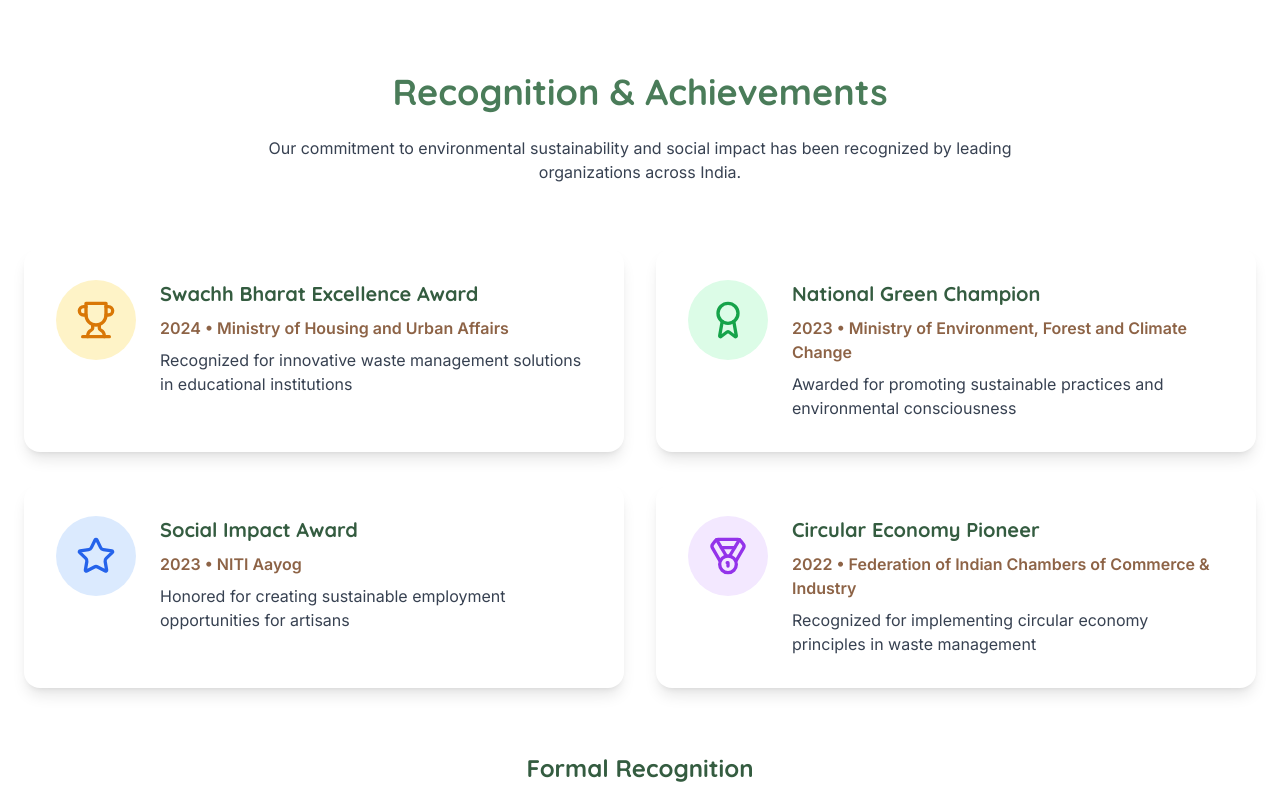
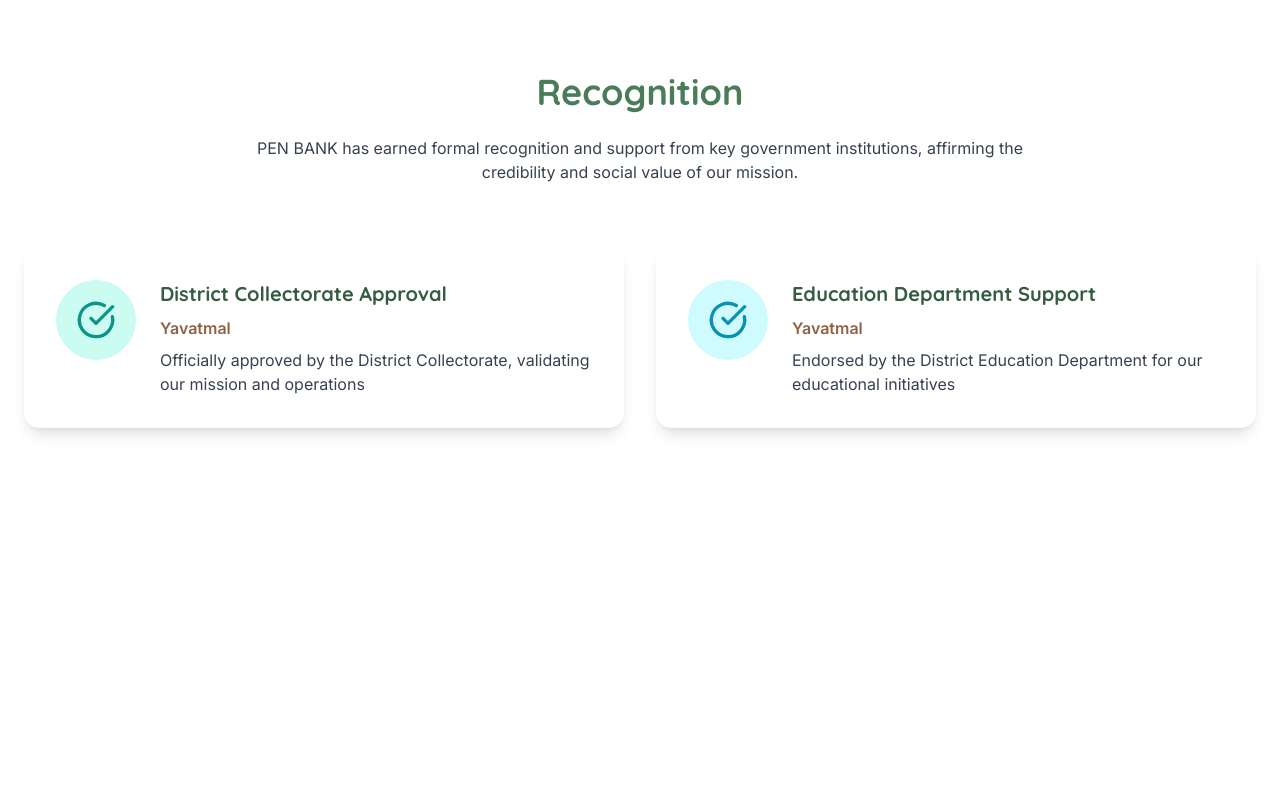
Before and after one commit to AniketKakde04/pen-bank, a React (Vite) app: page / in a window 1280 px wide. Shown: the part 6340-7140 px from the top of the page. Built offline with nearby package versions, Linux system fonts and the light colour scheme.

Commit message:
Remove example recognition items
Remove the example recognition items from the Recognition section.

```diff
--- a/src/components/sections/Recognition.tsx
+++ b/src/components/sections/Recognition.tsx
@@ -1,45 +1,7 @@
+
 import React from 'react';
-import { Award, Trophy, Star, Medal, CheckCircle } from 'lucide-react';
+import { CheckCircle } from 'lucide-react';
 import { Card, CardContent } from "@/components/ui/card";
-
-const achievements = [
-  {
-    title: "Swachh Bharat Excellence Award",
-    year: "2024",
-    organization: "Ministry of Housing and Urban Affairs",
-    description: "Recognized for innovative waste management solutions in educational institutions",
-    icon: Trophy,
-    color: "bg-amber-100",
-    iconColor: "text-amber-600"
-  },
-  {
-    title: "National Green Champion",
-    year: "2023",
-    organization: "Ministry of Environment, Forest and Climate Change",
-    description: "Awarded for promoting sustainable practices and environmental consciousness",
-    icon: Award,
-    color: "bg-green-100",
-    iconColor: "text-green-600"
-  },
-  {
-    title: "Social Impact Award",
-    year: "2023",
-    organization: "NITI Aayog",
-    description: "Honored for creating sustainable employment opportunities for artisans",
-    icon: Star,
-    color: "bg-blue-100",
-    iconColor: "text-blue-600"
-  },
-  {
-    title: "Circular Economy Pioneer",
-    year: "2022",
-    organization: "Federation of Indian Chambers of Commerce & Industry",
-    description: "Recognized for implementing circular economy principles in waste management",
-    icon: Medal,
-    color: "bg-purple-100",
-    iconColor: "text-purple-600"
-  }
-];
 
 const formalRecognition = [
   {
@@ -64,30 +26,11 @@ const Recognition = () => {
   return (
     <section id="recognition" className="bg-white py-16 md:py-24">
       <div className="section-container">
-        <h2 className="section-title">Recognition & Achievements</h2>
+        <h2 className="section-title">Recognition</h2>
         <p className="text-center max-w-3xl mx-auto mb-16 text-gray-700">
-          Our commitment to environmental sustainability and social impact has been recognized by leading organizations across India.
+          PEN BANK has earned formal recognition and support from key government institutions, affirming the credibility and social value of our mission.
         </p>
 
-        <div className="grid md:grid-cols-2 gap-8 mb-16">
-          {achievements.map((achievement, index) => (
-            <Card key={index}
-              className="border-none shadow-lg hover:shadow-xl transition-all duration-300 hover:-translate-y-2">
-              <CardContent className="p-8 flex gap-6">
-                <div className={`${achievement.color} w-20 h-20 rounded-full flex items-center justify-center flex-shrink-0`}>
-                  <achievement.icon className={`h-10 w-10 ${achievement.iconColor}`} />
-                </div>
-                <div>
-                  <h3 className="text-xl font-bold text-penBank-green-dark mb-2">{achievement.title}</h3>
-                  <p className="text-penBank-brown mb-2 font-semibold">{achievement.year} • {achievement.organization}</p>
-                  <p className="text-gray-700">{achievement.description}</p>
-                </div>
-              </CardContent>
-            </Card>
-          ))}
-        </div>
-
-        <h3 className="text-2xl font-bold text-penBank-green-dark mb-8 text-center">Formal Recognition</h3>
         <div className="grid md:grid-cols-2 gap-8">
           {formalRecognition.map((recognition, index) => (
             <Card key={index}
```
